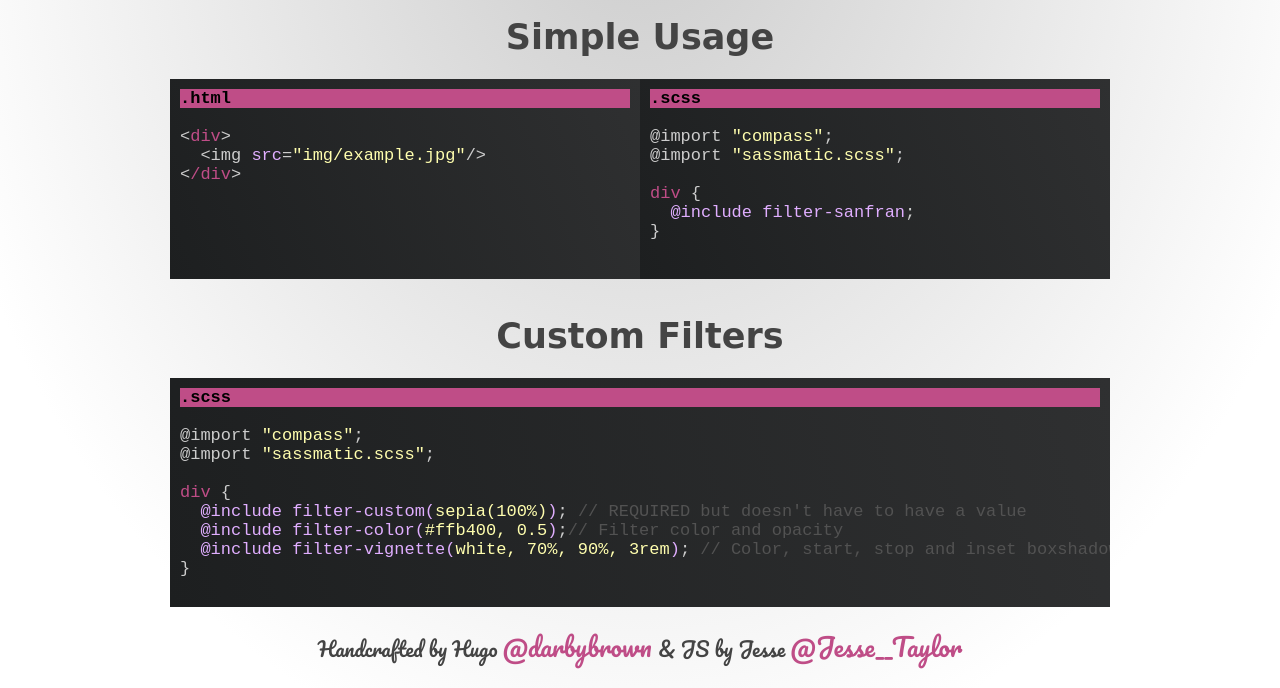
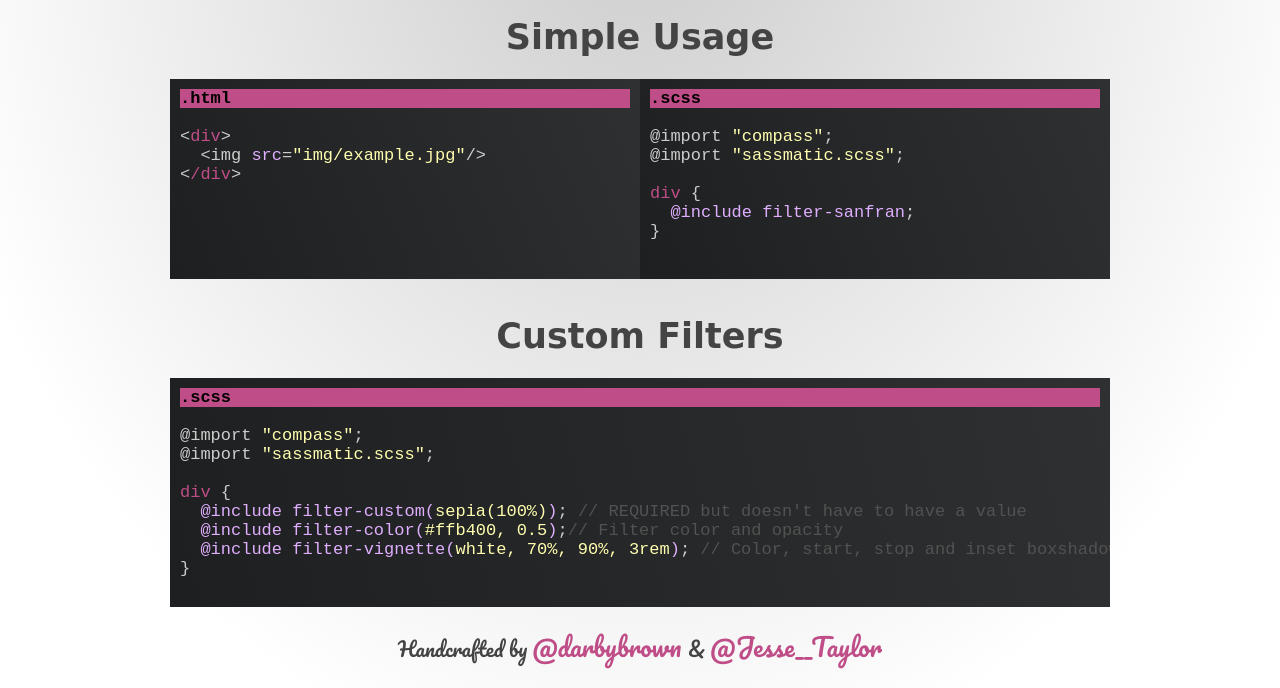
Before and after one commit to DarbyBrown/sassmatic, a plain HTML site: page index.html in a window 1280 px wide. Shown: the part 918-1606 px from the top of the page. Drawn offline with nearby package versions, Linux system fonts and the light colour scheme; no server answers; a web font is replaced by a local one.

Commit message:
footer updated

```diff
--- a/index.html
+++ b/index.html
@@ -93,7 +93,7 @@
 </article>
 
 <footer>
-  Handcrafted by Hugo <a href="http://twitter.com/darbybrown">@darbybrown </a> & JS by Jesse <a href="http://twitter.com/Jesse__Taylor">@Jesse__Taylor </a>
+  Handcrafted by <a href="http://twitter.com/darbybrown">@darbybrown </a> & <a href="http://twitter.com/Jesse__Taylor">@Jesse__Taylor </a>
 </footer>
 
 
```
